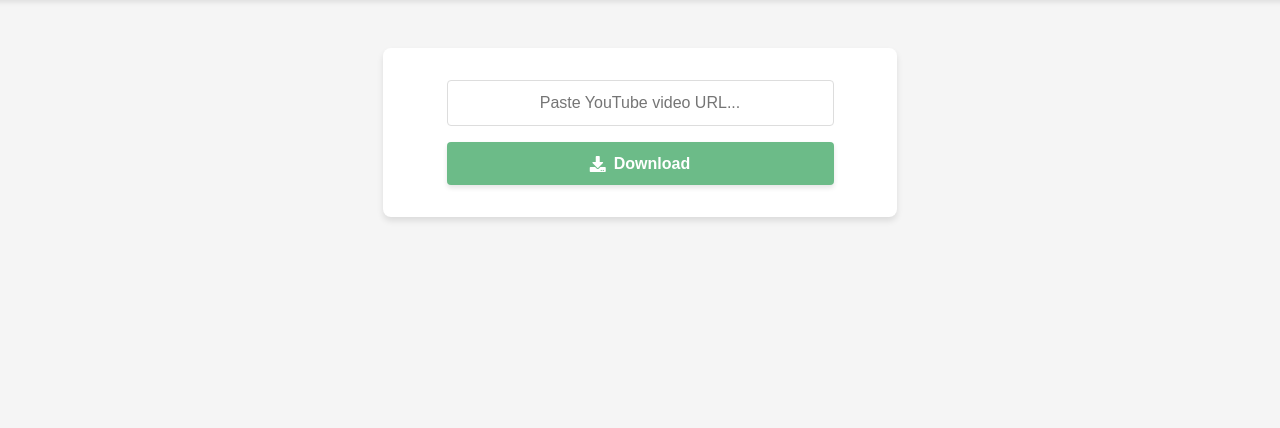
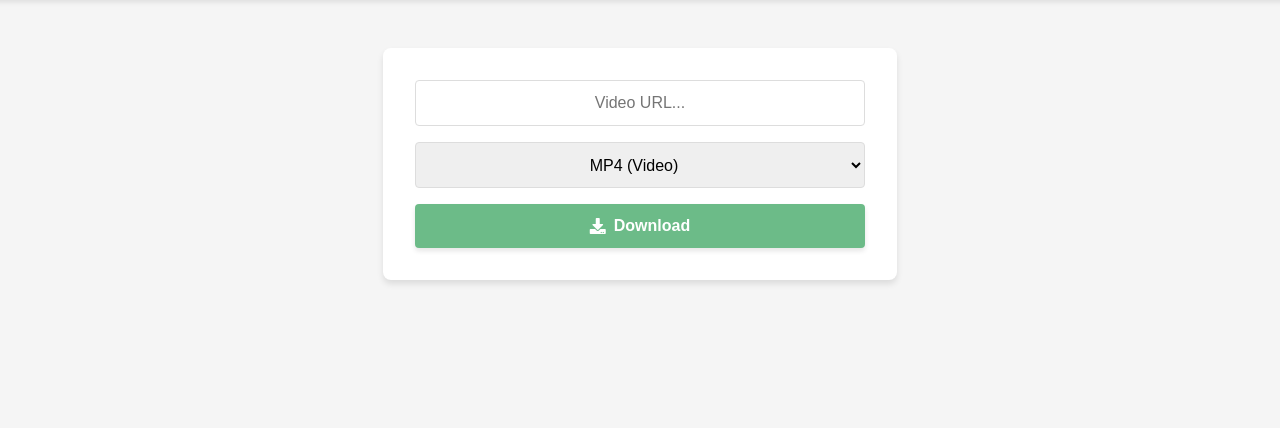
Before and after one commit to Paul-HenryP/youtube_downloader, a Django app: page / in a window 1280 px wide. Shown: the part 142-570 px from the top of the page. Run offline with Django 5.2, Linux system fonts and the light colour scheme.

Commit message:
feat: Add format selection, MOV conversion: FFmpeg
Implemented user-selectable download formats (MP4, MOV, MP3).
Integrated FFmpeg to convert MP4 to MOV.
Fixed file path handling to prevent permission errors.
Ensured downloads are saved in the correct location.

```diff
--- a/downloader_app/views.py
+++ b/downloader_app/views.py
@@ -1,6 +1,7 @@
 from django.shortcuts import render
-#from pytube import YouTube #Not working anymore: HTTP 403 forbidden error.
 import yt_dlp #Using this instead. yt_dlp is well maintained and works.
+import os
+import subprocess
 
 def home(request):
     return render(request, "home.html")
@@ -8,9 +9,56 @@
 def final(request):
     return render(request, "final.html")
 
+def download(request):
+    video_url = request.GET.get('inp')
+    file_format = request.GET.get('format', 'mp4')  # Default to MP4.
 
+    output_path = "C:/Users/User/Downloads/%(title)s.%(ext)s"  # Saves in the downloads folder.
+    ydl_opts = {'outtmpl': output_path}
+
+    if file_format == 'mp3':
+        ydl_opts.update({
+            'format': 'bestaudio/best',
+            'postprocessors': [{
+                'key': 'FFmpegExtractAudio',
+                'preferredcodec': 'mp3',
+                'preferredquality': '192',
+            }],
+        })
+    else:
+        ydl_opts.update({
+            'format': 'bestvideo[ext=mp4]+bestaudio/best',
+            'merge_output_format': 'mp4',
+        })
+
+    with yt_dlp.YoutubeDL(ydl_opts) as ydl:
+        info_dict = ydl.extract_info(video_url, download=True)
+        downloaded_file = ydl.prepare_filename(info_dict)
+
+    # Converts MP4 to MOV if requested.
+    if file_format == "mov":
+        mov_file = downloaded_file.replace(".mp4", ".mov")
+        conversion_command = [
+            "ffmpeg", "-i", downloaded_file, "-f", "mov", "-q:v", "1", "-y", "C:\\Users\\User\\Downloads\\output.mov"
+        ]
+
+
+        try:
+            subprocess.run(conversion_command, check=True)
+            os.remove(downloaded_file)  # Removes MP4 after conversion.
+            print(f"Converted {downloaded_file} to {mov_file}")
+        except subprocess.CalledProcessError as e:
+            print(f"Error converting to MOV: {e}")
+
+    print(f"Video downloaded successfully as {file_format}")
+    return render(request, "final.html")
+
+
+#old version.
+'''
 def download(request):
     with yt_dlp.YoutubeDL() as ydl:
         ydl.download(request.GET['inp']) #request.GET['inp'] = url
     print("Video downloaded successfully")
     return render(request, "final.html")
+'''
--- a/templates/home.html
+++ b/templates/home.html
@@ -133,9 +133,16 @@
             <input
                 type="text"
                 name="inp"
-                placeholder="Paste YouTube video URL..."
+                placeholder="Video URL..."
                 required
                 class="input-field">
+
+            <select name="format" class="input-field">
+                <option value="mp4">MP4 (Video)</option>
+                <option value="mov">MOV (Video)</option>
+                <option value="mp3">MP3 (Audio)</option>
+            </select>
+
             <button type="submit" class="submit-button">
                 <i class="fas fa-download"></i> Download
             </button>
```
